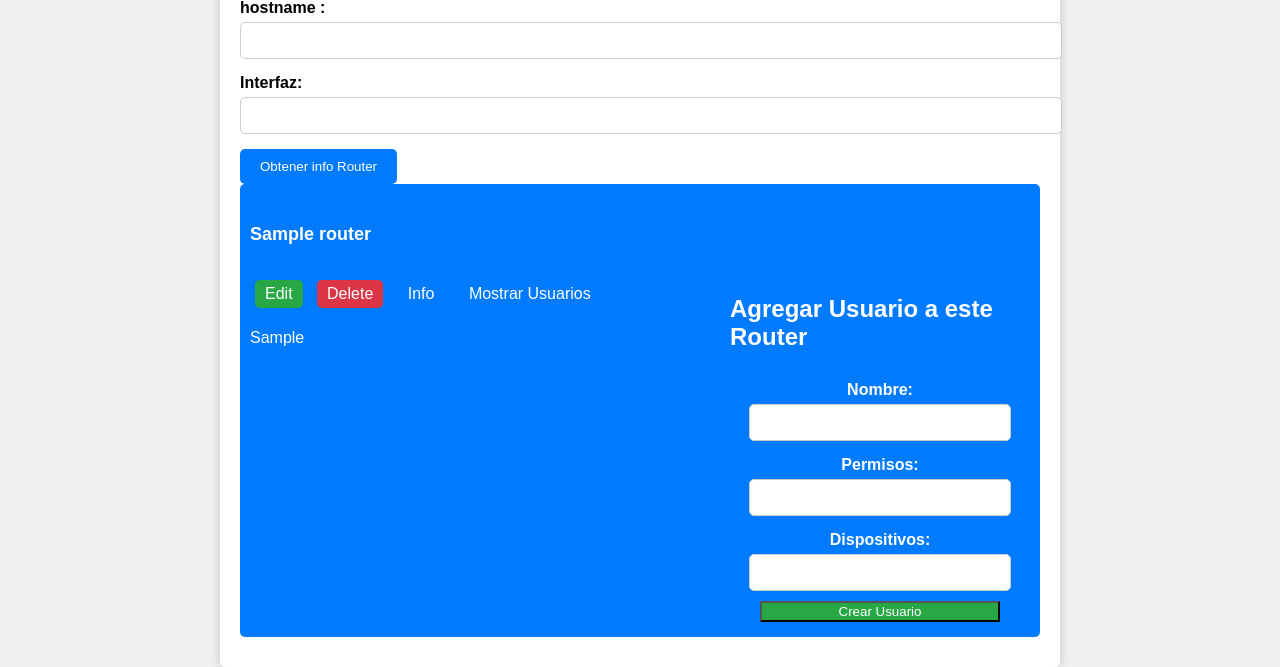
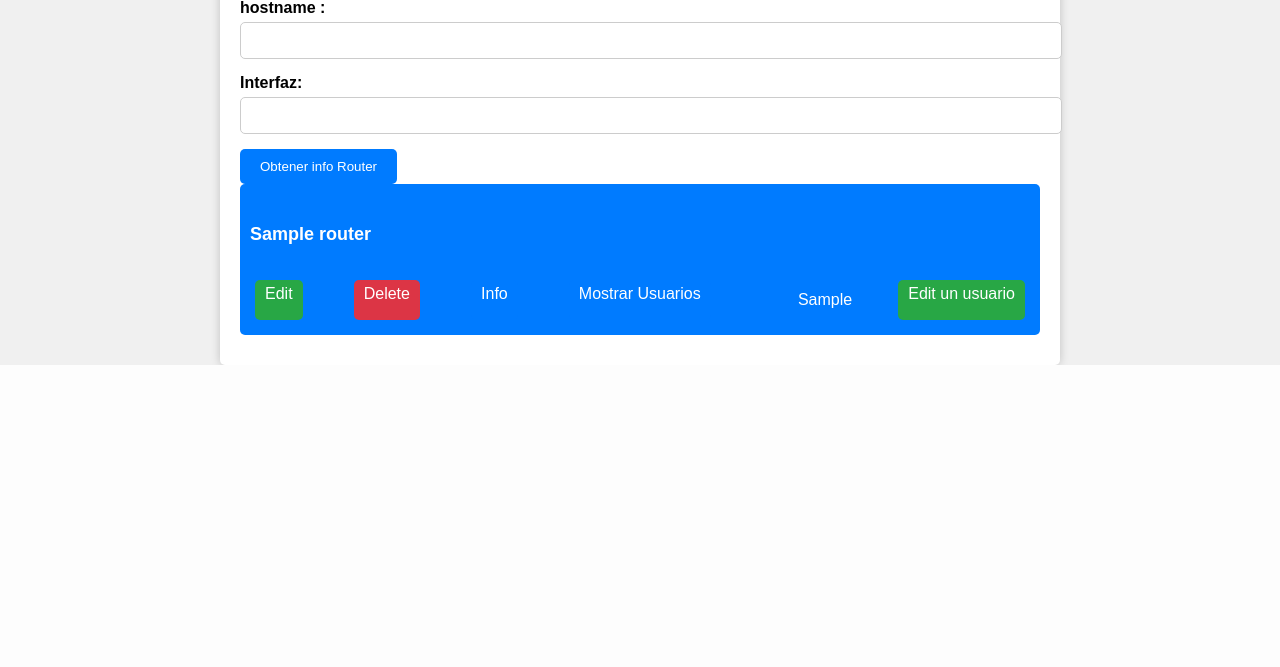
Before and after one commit to ToscanoCarlos/ProyectoRedes, a Flask app: page /routes in a window 1280 px wide. Shown: the part 915-1582 px from the top of the page. After the commit the page ends 1280 px from the top, so only its background shows below. Run offline with Flask 3, Linux system fonts and the light colour scheme; tables that the repository leaves empty hold one stand-in row (values such as "Sample post").

Commit message:
ADD edit_one.html

```diff
--- a/templates/routes.html
+++ b/templates/routes.html
@@ -66,26 +66,17 @@
                     <div class="d-flex justify-content-between">
                         <h5 class="user-name">{{router.hostname}}</h5>
                         <div class="user-actions">
-                            <div class="column-1">
+
                                 <a href="{{ url_for('update_router', id=router.id) }}" class="btn btn-edit">Edit</a>
                                 <a href="{{ url_for('delete_router', id=router.id) }}" class="btn btn-delete">Delete</a>
                                 <a href="{{ url_for('get_router', id=router.id) }}" class="btn">Info</a>
                                 <a href="{{ url_for('get_router', id=router.id) }}" class="btn">Mostrar Usuarios</a>
                                 <br>
                                 <p class="user-devices">{{ router.admin_ip }}</p>
-                            </div>
-                            <div class="column-2">
-                                <h2>Agregar Usuario a este Router</h2>
-                                <form action="/new_user_in_router" method="POST" class="user-form">
-                                    <label for="nombre">Nombre:</label>
-                                    <input type="text" name="nombre_one" autofocus>
-                                    <label for="permisos">Permisos:</label>
-                                    <input type="text" name="permisos_one">
-                                    <label for="dispositivos">Dispositivos:</label>
-                                    <input type="text" name="dispositivos_one">
-                                    <button type="submit" class="btn-edit">Crear Usuario</button>
-                                </form>
-                            </div>
+
+                                <a href="{{ url_for('update_one', id=router.id) }}" class="btn btn-edit">Edit un usuario</a>
+
+
                         </div>
                     </div>
 
```
